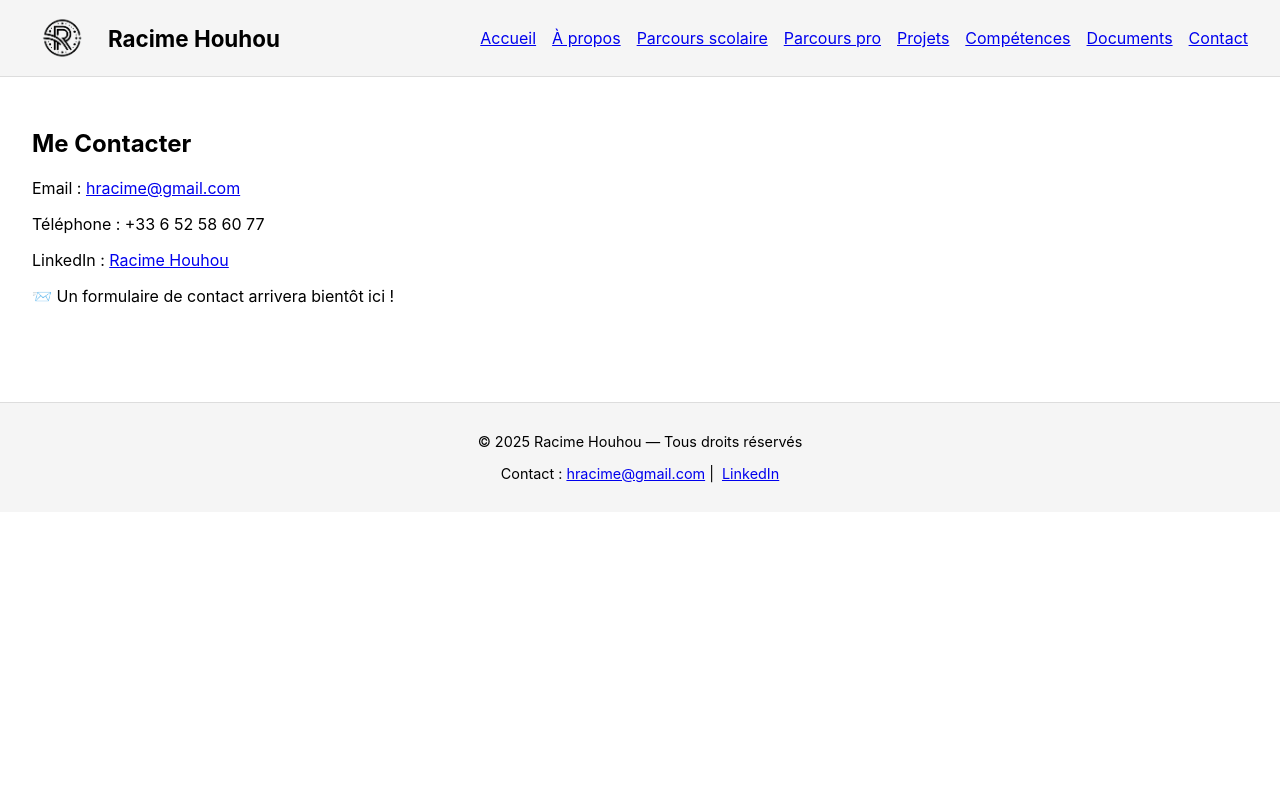
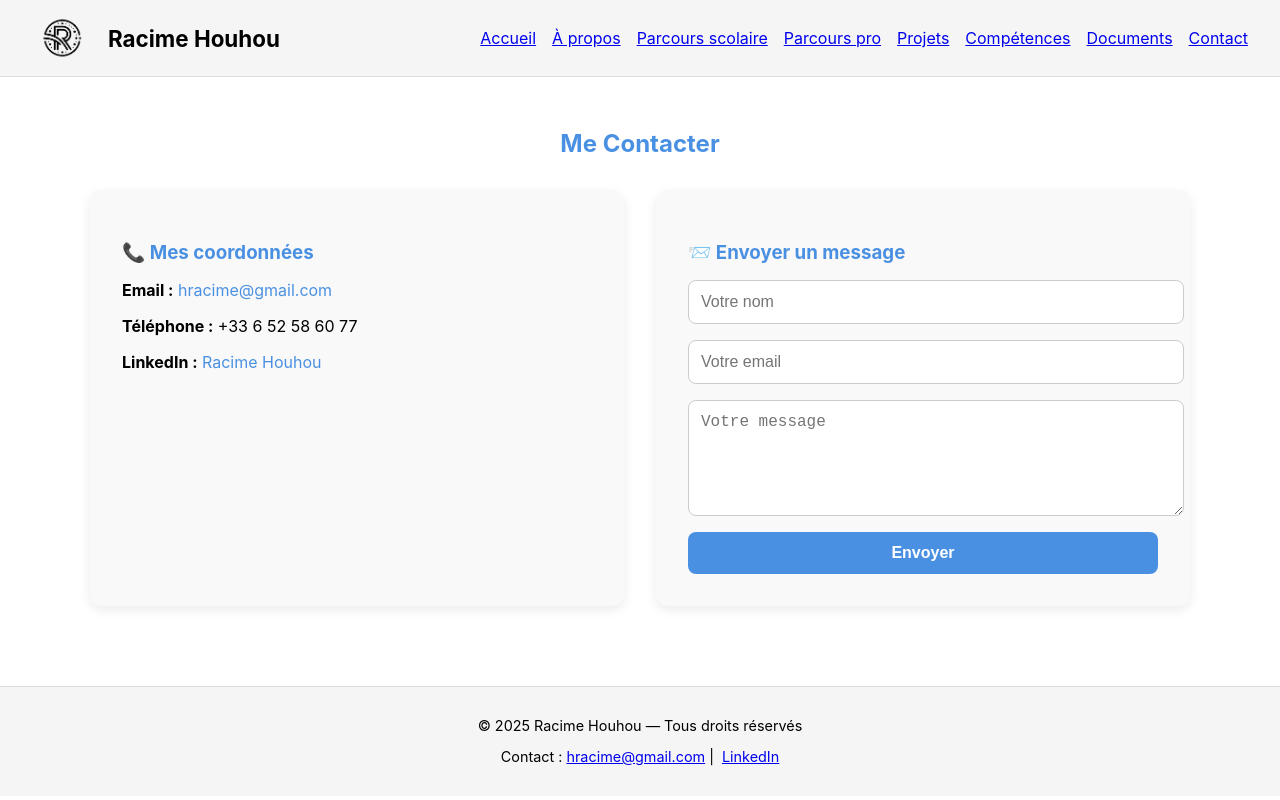
Before and after one commit to racime78/portfolio-react, a React (Create React App) app: page /contact in a window 1280 px wide. Built offline with nearby package versions, Linux system fonts and the light colour scheme.

Commit message:
Ajout du formulaire de contact fonctionnel

```diff
--- a/package.json
+++ b/package.json
@@ -7,6 +7,7 @@
     "@testing-library/jest-dom": "^6.6.3",
     "@testing-library/react": "^16.3.0",
     "@testing-library/user-event": "^13.5.0",
+    "emailjs-com": "^3.2.0",
     "framer-motion": "^12.12.1",
     "react": "^19.1.0",
     "react-dom": "^19.1.0",
--- /dev/null
+++ b/src/pages/Contact.css
@@ -0,0 +1,83 @@
+.contact-wrapper {
+  padding: 2rem;
+  max-width: 1100px;
+  margin: auto;
+}
+
+.contact-title {
+  text-align: center;
+  color: #4a90e2;
+  margin-bottom: 2rem;
+}
+
+.contact-grid {
+  display: flex;
+  flex-wrap: wrap;
+  gap: 2rem;
+  justify-content: center;
+}
+
+.contact-info,
+.contact-form-card {
+  flex: 1 1 400px;
+  background: #f9f9f9;
+  border-radius: 12px;
+  padding: 2rem;
+  box-shadow: 0 4px 12px rgba(0, 0, 0, 0.08);
+}
+
+.contact-info h3,
+.contact-form-card h3 {
+  margin-bottom: 1rem;
+  color: #4a90e2;
+}
+
+.contact-info p {
+  margin-bottom: 0.75rem;
+}
+
+.contact-info a {
+  color: #4a90e2;
+  text-decoration: none;
+}
+
+.contact-form {
+  display: flex;
+  flex-direction: column;
+  gap: 1rem;
+}
+
+.contact-form input,
+.contact-form textarea {
+  padding: 0.75rem;
+  border-radius: 8px;
+  border: 1px solid #ccc;
+  font-size: 1rem;
+  width: 100%;
+}
+
+.contact-form button {
+  padding: 0.75rem;
+  border: none;
+  background-color: #4a90e2;
+  color: white;
+  font-weight: bold;
+  font-size: 1rem;
+  border-radius: 8px;
+  cursor: pointer;
+  transition: background 0.3s ease;
+}
+
+.contact-form button:hover {
+  background-color: #357ac8;
+}
+
+.success-message {
+  color: green;
+  margin-top: 1rem;
+  font-weight: bold;
+}
+
+.error-message {
+  color: red;
+}
--- a/src/pages/Contact.jsx
+++ b/src/pages/Contact.jsx
@@ -1,14 +1,58 @@
+import { useRef, useState } from 'react';
+import emailjs from 'emailjs-com';
+import './Contact.css';
+
 export default function Contact() {
-    return (
-      <div style={{ padding: "2rem" }}>
-        <h2>Me Contacter</h2>
-        <p>Email : <a href="mailto:hracime@gmail.com">hracime@gmail.com</a></p>
-        <p>Téléphone : +33 6 52 58 60 77</p>
-        <p>LinkedIn : <a href="https://www.linkedin.com/in/racime-houhou/" target="_blank" rel="noopener noreferrer">
-          Racime Houhou
-        </a></p>
+  const form = useRef();
+  const [sent, setSent] = useState(false);
+  const [error, setError] = useState(false);
 
-        <p>📨 Un formulaire de contact arrivera bientôt ici !</p>
+  const sendEmail = (e) => {
+    e.preventDefault();
+
+    emailjs
+      .sendForm(
+        'service_eyvfm16',
+        'template_movs4gb',
+        form.current,
+        'Vr7KkPyug-QY77ah6'
+      )
+      .then(
+        () => {
+          setSent(true);
+          setError(false);
+          form.current.reset();
+        },
+        () => {
+          setError(true);
+        }
+      );
+  };
+
+  return (
+    <div className="contact-wrapper">
+      <h2 className="contact-title">Me Contacter</h2>
+      <div className="contact-grid">
+        <div className="contact-info">
+          <h3>📞 Mes coordonnées</h3>
+          <p><strong>Email :</strong> <a href="mailto:hracime@gmail.com">hracime@gmail.com</a></p>
+          <p><strong>Téléphone :</strong> +33 6 52 58 60 77</p>
+          <p><strong>LinkedIn :</strong> <a href="https://www.linkedin.com/in/racime-houhou/" target="_blank" rel="noopener noreferrer">Racime Houhou</a></p>
+        </div>
+
+        <div className="contact-form-card">
+          <h3>📨 Envoyer un message</h3>
+          <form ref={form} onSubmit={sendEmail} className="contact-form">
+            <input type="text" name="from_name" placeholder="Votre nom" required />
+            <input type="email" name="from_email" placeholder="Votre email" required />
+            <textarea name="message" placeholder="Votre message" required rows={5} />
+            <button type="submit">Envoyer</button>
+          </form>
+
+          {sent && <p className="success-message">✅ Message envoyé avec succès !</p>}
+          {error && <p className="error-message">❌ Une erreur est survenue. Réessayez.</p>}
+        </div>
       </div>
-    );
-  }
+    </div>
+  );
+}
```
Also changed, not shown: 1 other file (tests, documents, lock files or other folders).
